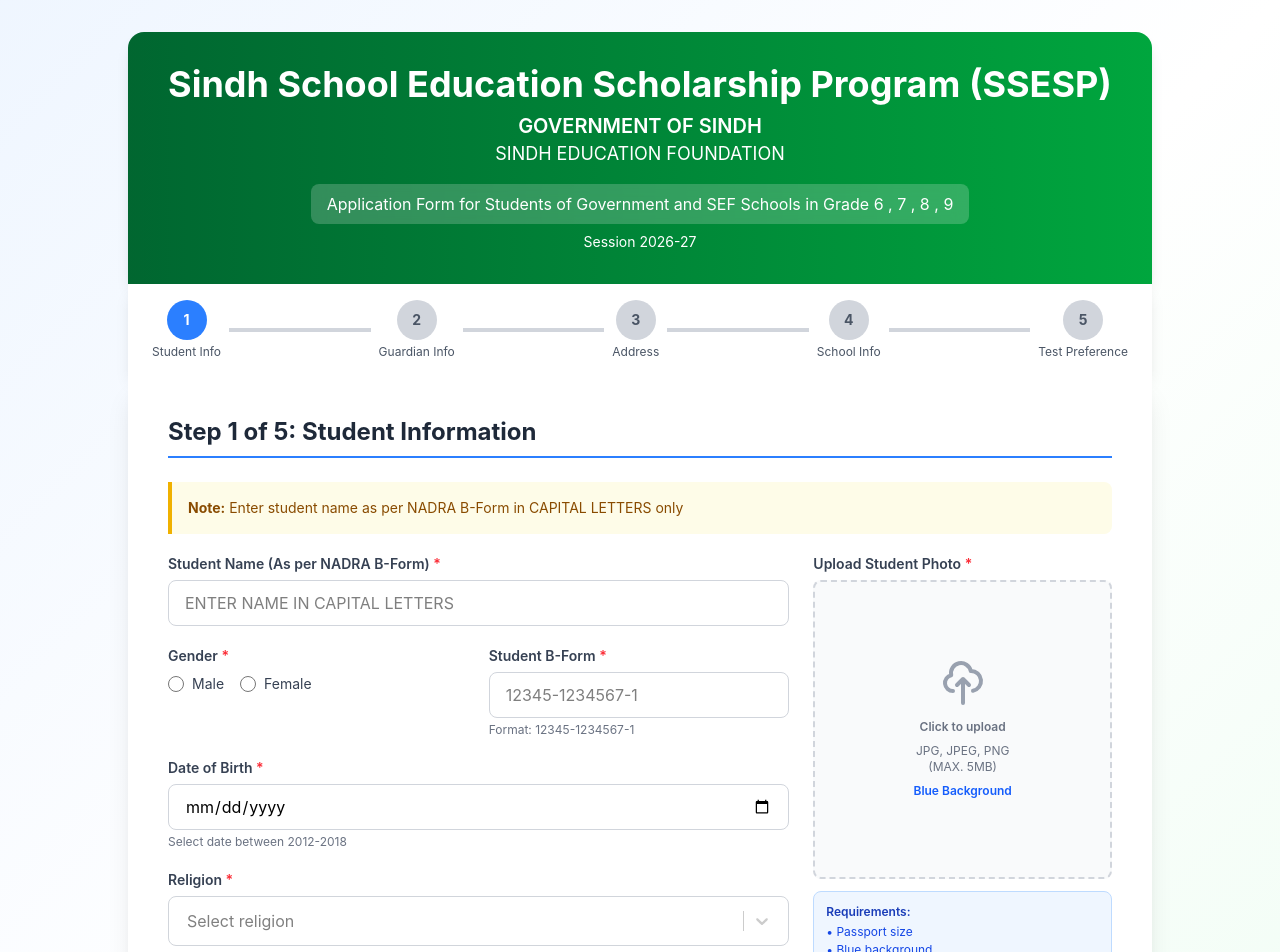
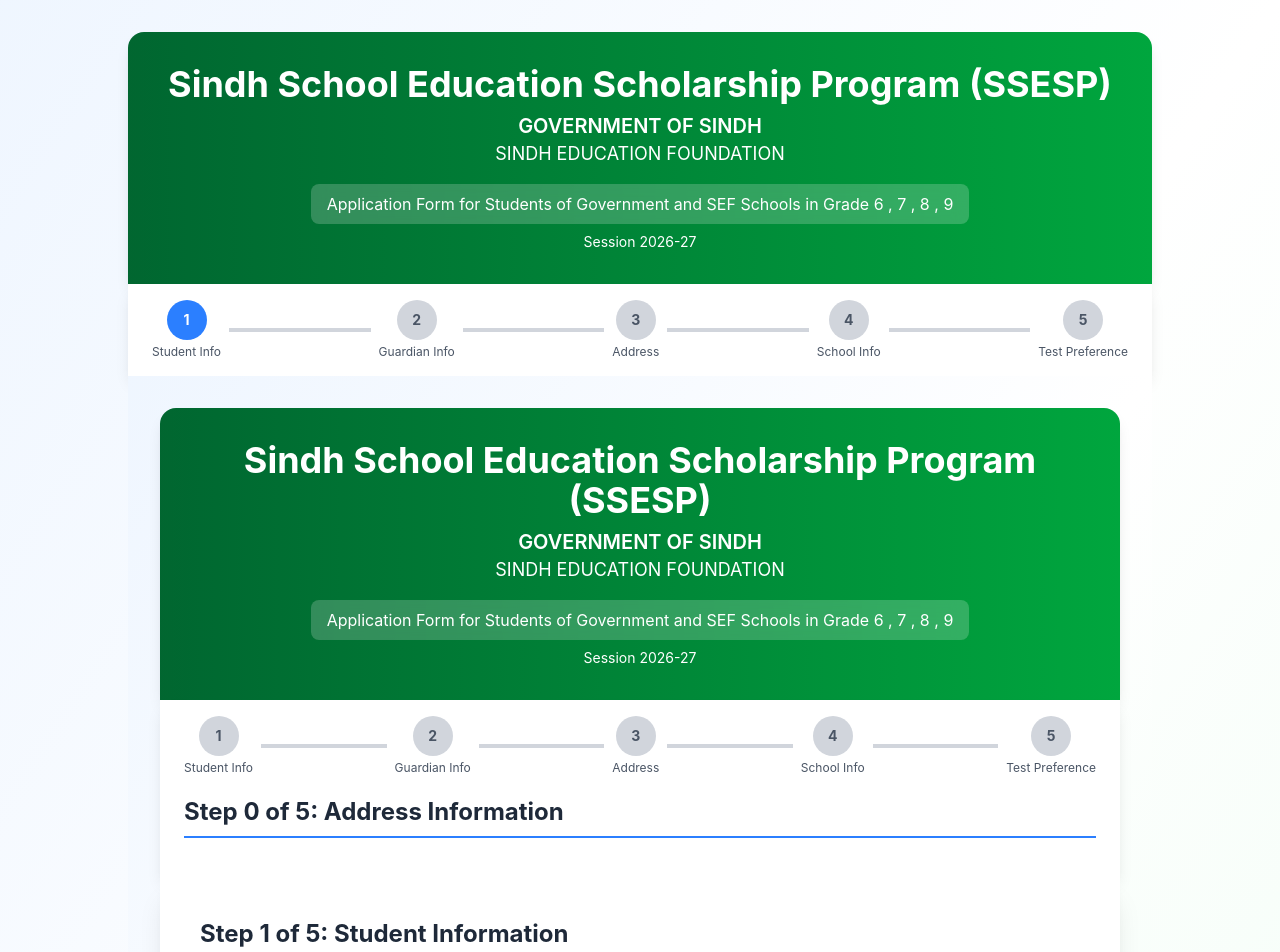
Before and after one commit to MATZ-Solution/ssesp-frontend, a React (Vite) app: page /admission-form in a window 1280 px wide. Shown: the top 952 px of the page. Built offline with nearby package versions, Linux system fonts and the light colour scheme.

Commit message:
changes in forms

```diff
--- /dev/null
+++ b/src/component/footer/form-footer.jsx
@@ -0,0 +1,18 @@
+import React from 'react'
+
+function FormFooter() {
+  return (
+     <div className="bg-white rounded-b-2xl shadow-lg p-6 text-center text-sm text-gray-600 space-y-1">
+          <p>For further details and updates please visit:</p>
+          <p className="font-semibold text-blue-600">
+            www.psg.edu.pk | http://sef.org.pk
+          </p>
+          <p className="mt-4 text-xs text-gray-500">
+            Public School Gadap, Karachi, 22 km of Super Highway Main Gadap,
+            Road, Gadap Town, Karachi
+          </p>
+        </div>
+  )
+}
+
+export default FormFooter;
--- a/src/component/forms/admission-form.jsx
+++ b/src/component/forms/admission-form.jsx
@@ -4,6 +4,7 @@
 import { Form3 } from "./admission/form-3";
 import { Form4 } from "./admission/form-4";
 import { Form5 } from "./admission/form-5";
+import FormFooter from "../footer/form-footer";
 
 const AdmissionForm = () => {
   const [currentStep, setCurrentStep] = useState(() => {
@@ -145,16 +146,7 @@
         {renderStep()}
 
         {/* Footer Information */}
-        <div className="bg-white rounded-b-2xl shadow-lg p-6 text-center text-sm text-gray-600 space-y-1">
-          <p>For further details and updates please visit:</p>
-          <p className="font-semibold text-blue-600">
-            www.psg.edu.pk | http://sef.org.pk
-          </p>
-          <p className="mt-4 text-xs text-gray-500">
-            Public School Gadap, Karachi, 22 km of Super Highway Main Gadap,
-            Road, Gadap Town, Karachi
-          </p>
-        </div>
+        <FormFooter />
       </div>
     </div>
   );
--- a/src/component/forms/admission/form-1.jsx
+++ b/src/component/forms/admission/form-1.jsx
@@ -7,9 +7,10 @@
 import { ControlledInputField } from '../../input-field';
 import Select from 'react-select';
 import { step1Schema } from "../../schema/admission-form-schema";
-
+import FormTemplate from "../../template/form-template";
 
 export const Form1 = ({ onNext, initialData = {}, currentStep, totalSteps }) => {
+
   const [photoPreview, setPhotoPreview] = useState(null);
   const [showPhotoModal, setShowPhotoModal] = useState(false);
 
@@ -46,7 +47,8 @@
   };
 
   return (
-    <div>
+    <FormTemplate>
+
       <form
         onSubmit={handleSubmit(onSubmit)}
         className="bg-white shadow-xl p-6 sm:p-8 lg:p-10"
@@ -370,6 +372,6 @@
           </div>
         </div>
       )}
-    </div>
+    </FormTemplate>
   );
 };
--- a/src/component/forms/admission/form-3.jsx
+++ b/src/component/forms/admission/form-3.jsx
@@ -6,9 +6,11 @@
 import { citiesData } from "../../../../data/city-data";
 import Select from 'react-select';
 import { step3Schema } from "../../schema/admission-form-schema";
+import FormTemplate from "../../template/form-template";
+import { useNavigate } from "react-router-dom";
 
-
-export const Form3 = ({ onNext, onPrevious, initialData, currentStep, totalSteps }) => {
+export const Form3 = () => {
+  const navigate = useNavigate()
   const {
     handleSubmit,
     control,
@@ -18,10 +20,10 @@
   } = useForm({
     resolver: yupResolver(step3Schema),
     defaultValues: {
-      postalAddress: initialData?.postalAddress || "",
-      province: initialData?.province || null,
-      district: initialData?.district || null,
-      city: initialData?.city || null,
+      postalAddress: "",
+      province: null,
+      district: null,
+      city: null,
     },
   });
 
@@ -35,18 +37,17 @@
   const onSubmit = (data) => {
     console.log('Step 3 - Address Information:', data);
     onNext(data);
+    navigate('/form/school-info')
   };
 
   return (
-    <div>
+    <FormTemplate>
       <form
         onSubmit={handleSubmit(onSubmit)}
         className="bg-white shadow-xl p-6 sm:p-8 lg:p-10"
       >
         <div className="mb-8">
-          <h2 className="text-xl sm:text-2xl font-bold text-gray-800 mb-6 pb-2 border-b-2 border-blue-500">
-            Step {currentStep} of {totalSteps}: Address Information
-          </h2>
+
 
           <div className="grid grid-cols-1 gap-5">
             <ControlledInputField
@@ -149,7 +150,7 @@
         <div className="flex justify-between">
           <button
             type="button"
-            onClick={onPrevious}
+            onClick={()=> navigate('/form/guardian-info')}
             className="px-8 py-3 bg-gray-200 text-gray-700 font-bold rounded-lg shadow hover:shadow-lg hover:bg-gray-300 transform hover:-translate-y-0.5 transition-all duration-200"
           >
             ← Previous
@@ -162,6 +163,6 @@
           </button>
         </div>
       </form>
-    </div>
+    </FormTemplate>
   );
 };
--- /dev/null
+++ b/src/component/header/form-header.jsx
@@ -0,0 +1,24 @@
+import React from 'react'
+
+function FormHeader() {
+    return (
+        <div className="bg-gradient-to-r from-green-800 to-green-600 rounded-t-2xl shadow-lg p-6 sm:p-8 text-white">
+            <div className="text-center">
+                <h1 className="text-2xl sm:text-3xl lg:text-4xl font-bold mb-2">
+                    Sindh School Education Scholarship Program (SSESP)
+                </h1>
+                <p className="text-lg sm:text-xl font-semibold">
+                    GOVERNMENT OF SINDH
+                </p>
+                <p className="text-base sm:text-lg">SINDH EDUCATION FOUNDATION</p>
+                <p className="mt-4 text-sm sm:text-base bg-white/20 backdrop-blur-sm rounded-lg py-2 px-4 inline-block">
+                    Application Form for Students of Government and SEF Schools in
+                    Grade 6 , 7 , 8 , 9
+                </p>
+                <p className="text-sm mt-2">Session 2026-27</p>
+            </div>
+        </div>
+    )
+}
+
+export default FormHeader
--- a/src/component/login/login5.jsx
+++ b/src/component/login/login5.jsx
@@ -18,10 +18,12 @@
   Activity,
 } from "lucide-react";
 import { loginSchema } from "../schema/admission-form-schema";
+import { useNavigate } from "react-router-dom";
 
 const Login5 = () => {
+
   const [shownumber, setShownumber] = useState(false);
-
+  const navigate = useNavigate()
   const {
     register,
     handleSubmit,
@@ -33,6 +35,7 @@
 
   const onSubmit = async (data) => {
     console.log("Login Data:", data);
+    navigate('/form/student-info')
   };
 
   const floatingElements = [
--- /dev/null
+++ b/src/component/steps.jsx
@@ -0,0 +1,63 @@
+import React from "react";
+import { useLocation } from "react-router-dom";
+
+const stepsList = [
+  "student-info",
+  "guardian-info",
+  "address",
+  "school-info",
+  "test-preference",
+];
+
+function Steps() {
+  const location = useLocation();
+
+  const pathName = location.pathname;
+  const pathArr = pathName.split("/").filter(Boolean);
+  const currentSlug = pathArr[pathArr.length - 1];
+
+  const currentStep = stepsList.indexOf(currentSlug) + 1;
+
+  return (
+    <div className="bg-white px-6 py-4 shadow-lg">
+      <div className="flex items-center justify-between">
+        {[1, 2, 3, 4, 5].map((step) => (
+          <React.Fragment key={step}>
+            <div className="flex flex-col items-center">
+              <div
+                className={`w-10 h-10 rounded-full flex items-center justify-center font-bold text-sm ${step < currentStep
+                    ? "bg-green-500 text-white"
+                    : step === currentStep
+                      ? "bg-blue-500 text-white"
+                      : "bg-gray-300 text-gray-600"
+                  }`}
+              >
+                {step < currentStep ? "✓" : step}
+              </div>
+
+              <p className="text-xs mt-1 text-gray-600 hidden sm:block">
+                {step === 1 && "Student Info"}
+                {step === 2 && "Guardian Info"}
+                {step === 3 && "Address"}
+                {step === 4 && "School Info"}
+                {step === 5 && "Test Preference"}
+              </p>
+            </div>
+
+            {step < 5 && (
+              <div
+                className={`flex-1 h-1 mx-2 ${step < currentStep ? "bg-green-500" : "bg-gray-300"
+                  }`}
+              />
+            )}
+          </React.Fragment>
+        ))}
+      </div>
+      <h2 className="mt-5 text-xl sm:text-2xl font-bold text-gray-800 mb-6 pb-2 border-b-2 border-blue-500">
+        Step {currentStep} of 5: Address Information
+      </h2>
+    </div>
+  );
+}
+
+export default Steps;
--- /dev/null
+++ b/src/component/template/form-template.jsx
@@ -0,0 +1,20 @@
+import React from 'react';
+import FormFooter from '../footer/form-footer';
+import FormHeader from '../header/form-header';
+import Steps from '../steps';
+
+function FormTemplate({ children }) {
+  return (
+    <div className="min-h-screen bg-gradient-to-br from-blue-50 via-white to-green-50 py-8 px-4 sm:px-6 lg:px-8">
+      <div className="max-w-5xl mx-auto">
+        <FormHeader />
+        <Steps />
+
+        {children}
+        <FormFooter />
+      </div>
+    </div>
+  )
+}
+
+export default FormTemplate
```
Also changed, not shown: route/route.jsx (+28 -2 lines), src/component/forms/admission/form-2.jsx (+14 -15 lines), src/component/forms/admission/form-4.jsx (+16 -18 lines), src/component/forms/admission/form-5.jsx (+11 -20 lines).
